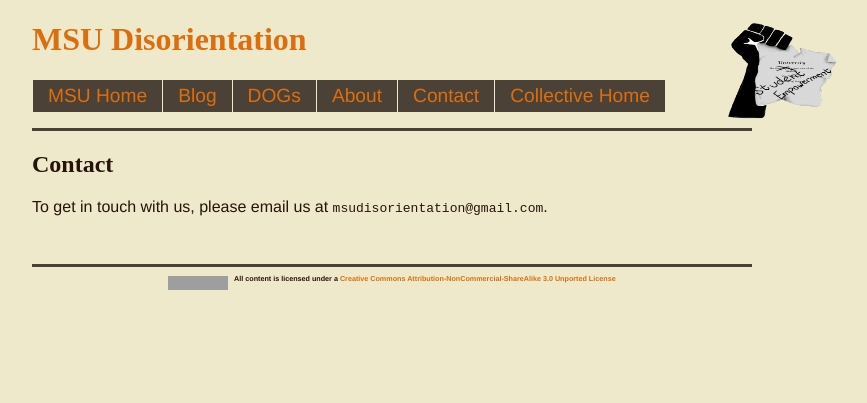
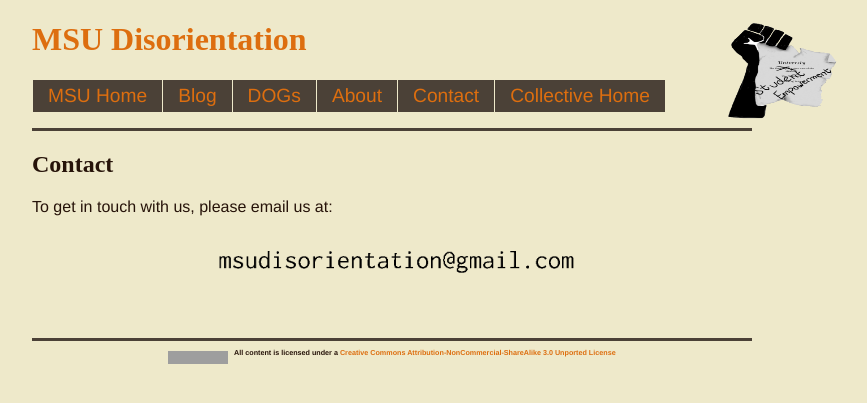
Before and after one commit to dis-orientation/msu, a Jekyll site: the page built from contact.md, in a window 1280 px wide. Shown: the top 403 px of the page, without its empty margins (248-1115 px from the left). Built offline with Jekyll 4.4.1, drawn with Linux system fonts in a browser that asks for light colours; Markdown is read by kramdown in place of the engine named in the settings; grey boxes are pictures that could not be loaded.

Commit message:
updated contact email

```diff
--- a/contact.md
+++ b/contact.md
@@ -5,4 +5,6 @@
 
 ## Contact
 
-To get in touch with us, please email us at `msudisorientation@gmail.com`.
+To get in touch with us, please email us at:
+
+<img src="/images/contact-msu.gif" width="400" alt="contact" style="display: block;margin-left: auto;margin-right: auto;background-color:#EEE9CA" />
```
